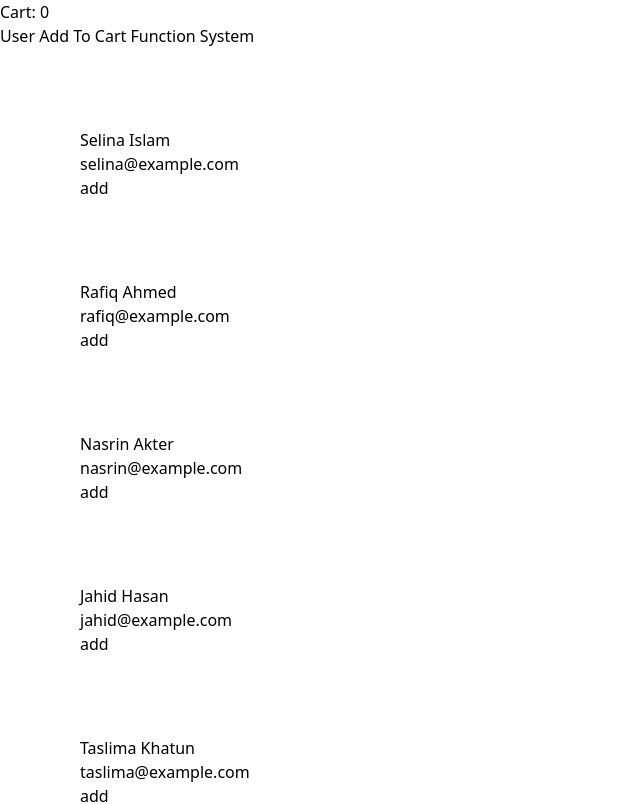
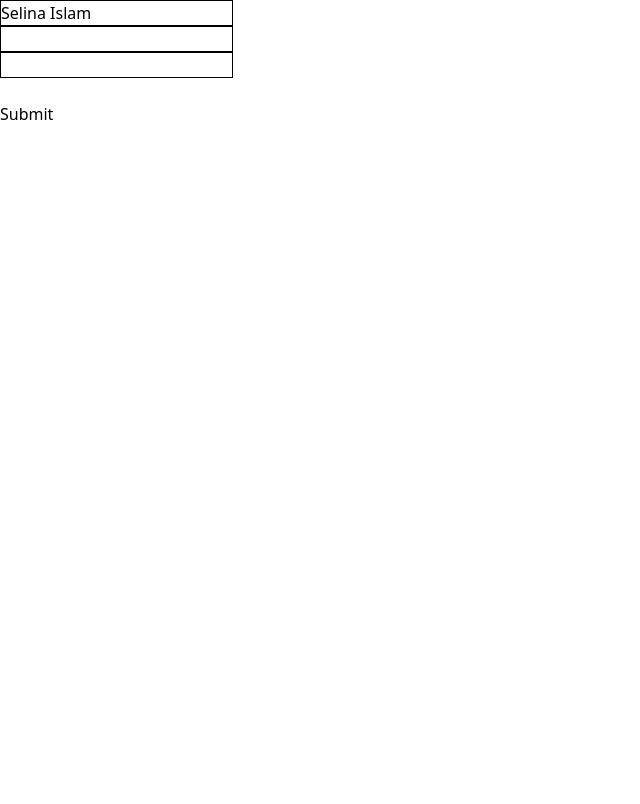
Before and after one commit to selina-islam/Play_With_React, a React (Vite) app: page / in a window 1280 px wide. Shown: the top 804 px of the page, without its empty margins (0-640 px from the left). Built offline with nearby package versions, Linux system fonts and the light colour scheme.

Commit message:
useRef hook form form

```diff
--- a/src/App.jsx
+++ b/src/App.jsx
@@ -1,11 +1,11 @@
 import React from 'react'
-import Main from './addCart_contextApi/Main'
+import FormWithUseRef from './Hooks/UseRef/FormWithUseRef'
 
 function App() {
 
   return (
     <div>
-     <Main/>
+      <FormWithUseRef/>
     </div>
   )
 }
--- /dev/null
+++ b/src/Hooks/UseRef/FormWithUseRef.jsx
@@ -0,0 +1,38 @@
+import React, { useRef, useState } from 'react'
+
+const FormWithUseRef = () => {
+    const nameRef= useRef('')
+    const emailRef=useRef('')
+    const passRef= useRef('')
+    const [error,setError]= useState('')
+
+    const handleForm=(e)=>{
+        e.preventDefault()
+        if(passRef.current.value.length < 8){
+            setError('Password must be 8 character')
+        }else{
+            setError('')
+
+             console.log(nameRef.current.value)
+        console.log(emailRef.current.value)
+        console.log(passRef.current.value)
+        }
+          nameRef.current.value = ''
+            emailRef.current.value = ''
+            passRef.current.value = ''
+
+    }
+  return (
+    <div>
+        <form onSubmit={handleForm}>
+            <input ref={nameRef}  defaultValue='Selina Islam' type="text" name='text' required className='border'/> <br />
+            <input ref={emailRef} type="email" name='email' required className='border'/> <br />
+            <input ref={passRef} type="password" name='password' required className='border'/> <br />
+                <small>{error}</small> <br />
+            <input type="submit" value='Submit'/>
+        </form>
+    </div>
+  )
+}
+
+export default FormWithUseRef
```
